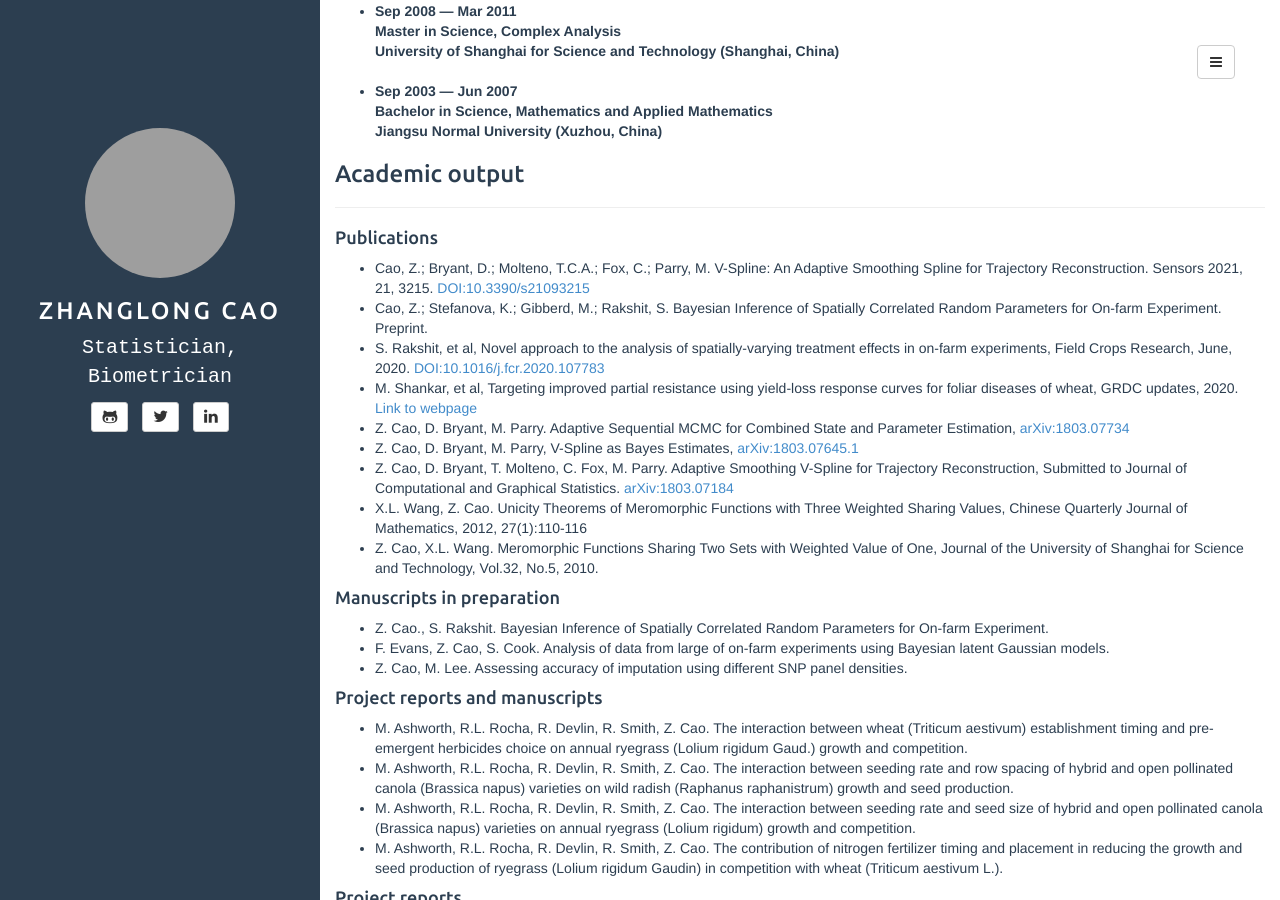
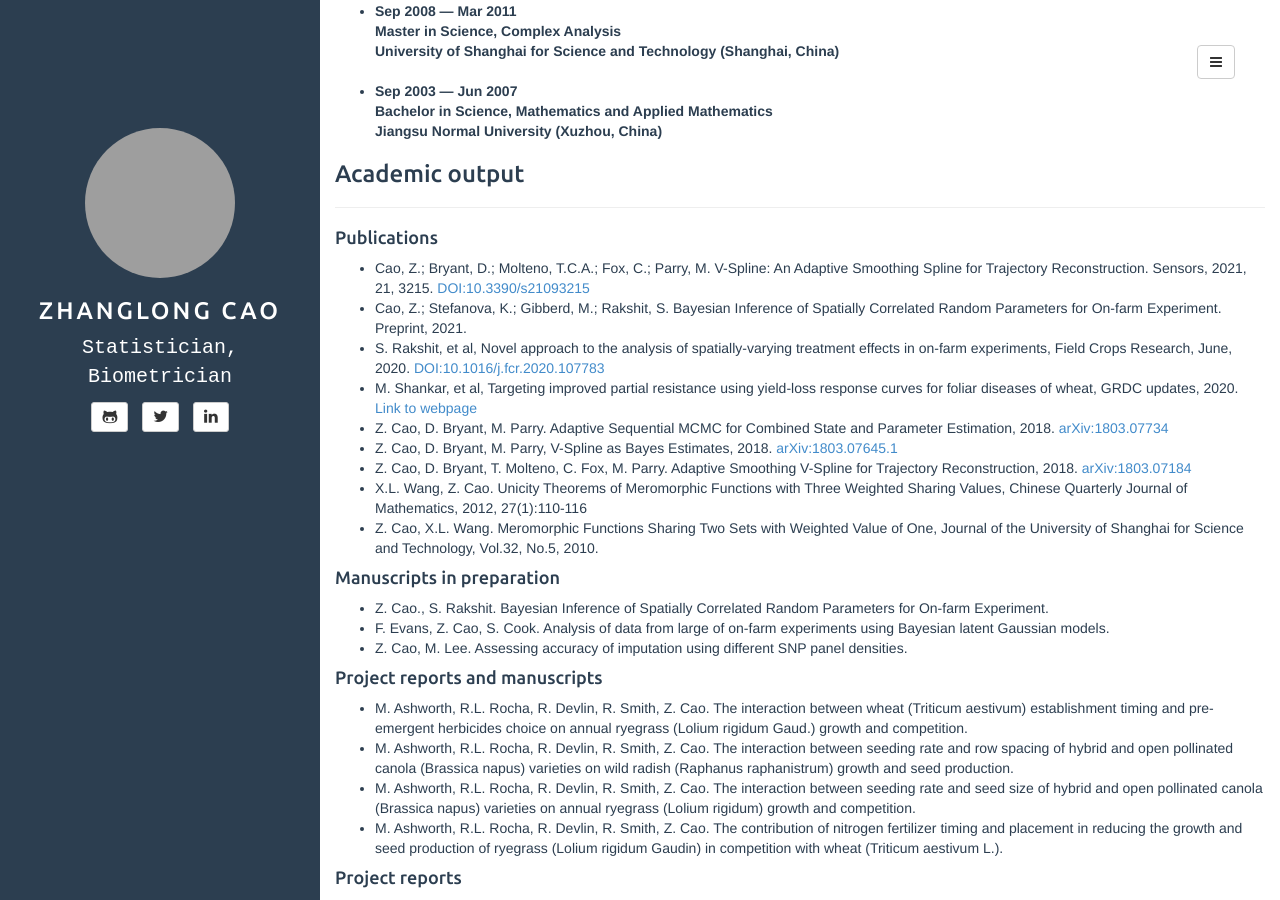
Before and after one commit to jeromecy/jeromecy.github.io, a Jekyll site: the page built from MYCV.md, in a window 1280 px wide and 900 px high, scrolled down 326 px. Built offline with Jekyll 4.4.1, drawn with Linux system fonts in a browser that asks for light colours; grey boxes are pictures that could not be loaded.

Commit message:
update publications

```diff
--- a/MYCV.md
+++ b/MYCV.md
@@ -32,13 +32,13 @@ I am working as a statistician/biometrician at SAGI West (Statistics for the Aus
 
 
 #### Publications
-- Cao, Z.; Bryant, D.; Molteno, T.C.A.; Fox, C.; Parry, M. V-Spline: An Adaptive Smoothing Spline for Trajectory Reconstruction. Sensors 2021, 21, 3215. [DOI:10.3390/s21093215](https://doi.org/10.3390/s21093215)
-- Cao, Z.; Stefanova, K.; Gibberd, M.; Rakshit, S. Bayesian Inference of Spatially Correlated Random Parameters for On-farm Experiment. Preprint.
+- Cao, Z.; Bryant, D.; Molteno, T.C.A.; Fox, C.; Parry, M. V-Spline: An Adaptive Smoothing Spline for Trajectory Reconstruction. Sensors, 2021, 21, 3215. [DOI:10.3390/s21093215](https://doi.org/10.3390/s21093215)
+- Cao, Z.; Stefanova, K.; Gibberd, M.; Rakshit, S. Bayesian Inference of Spatially Correlated Random Parameters for On-farm Experiment. Preprint, 2021.
 - S. Rakshit, et al, Novel approach to the analysis of spatially-varying treatment effects in on-farm experiments, Field Crops Research, June, 2020. [DOI:10.1016/j.fcr.2020.107783](https://doi.org/10.1016/j.fcr.2020.107783)
 - M. Shankar, et al, Targeting improved partial resistance using yield-loss response curves for foliar diseases of wheat, GRDC updates, 2020. [Link to webpage](https://grdc.com.au/resources-and-publications/grdc-update-papers/tab-content/grdc-update-papers/2020/02/targeting-improved-partial-resistance-using-yield-loss-response-curves-for-foliar-diseases-of-wheat)
-- Z. Cao, D. Bryant, M. Parry. Adaptive Sequential MCMC for Combined State and Parameter Estimation, [arXiv:1803.07734](https://arxiv.org/abs/1803.07734)
-- Z. Cao, D. Bryant, M. Parry, V-Spline as Bayes Estimates, [arXiv:1803.07645.1](https://arxiv.org/abs/1803.07645)
-- Z. Cao, D. Bryant, T. Molteno, C. Fox, M. Parry. Adaptive Smoothing V-Spline for Trajectory Reconstruction, Submitted to Journal of Computational and Graphical Statistics. [arXiv:1803.07184](https://arxiv.org/abs/1803.07184)
+- Z. Cao, D. Bryant, M. Parry. Adaptive Sequential MCMC for Combined State and Parameter Estimation, 2018.  [arXiv:1803.07734](https://arxiv.org/abs/1803.07734)
+- Z. Cao, D. Bryant, M. Parry, V-Spline as Bayes Estimates, 2018. [arXiv:1803.07645.1](https://arxiv.org/abs/1803.07645)
+- Z. Cao, D. Bryant, T. Molteno, C. Fox, M. Parry. Adaptive Smoothing V-Spline for Trajectory Reconstruction, 2018. [arXiv:1803.07184](https://arxiv.org/abs/1803.07184)
 - X.L. Wang, Z. Cao. Unicity Theorems of Meromorphic Functions with Three Weighted Sharing Values,
 Chinese Quarterly Journal of Mathematics, 2012, 27(1):110-116
 - Z. Cao, X.L. Wang. Meromorphic Functions Sharing Two Sets with Weighted Value of One, Journal of the
```
